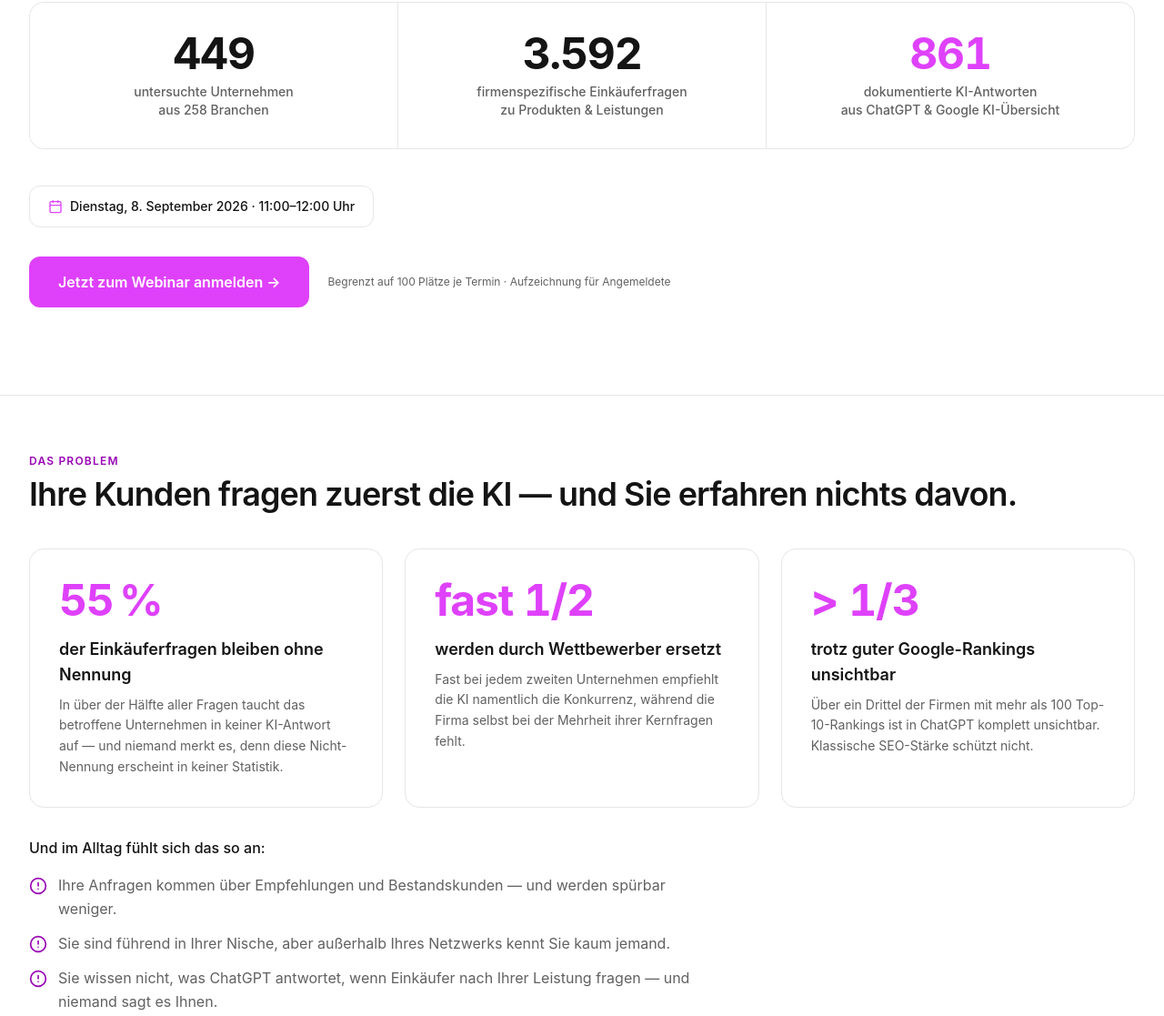
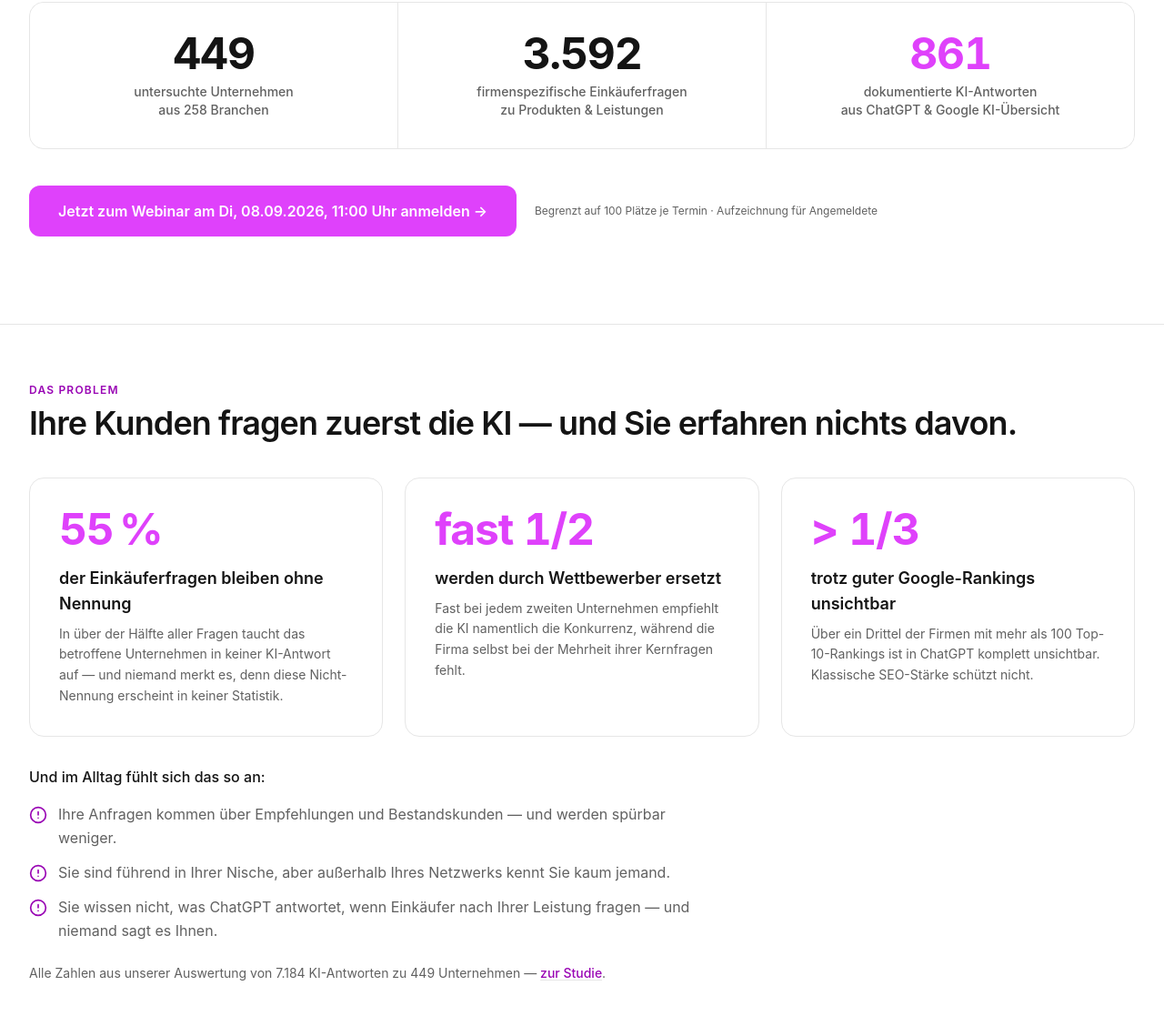
Before and after one commit to qivox1/codaai-new, an Astro site: page /webinar in a window 1280 px wide. Shown: the part 923-2040 px from the top of the page at 91% size. Built offline with nearby package versions, Linux system fonts and the light colour scheme; Astro itself is replaced by a stand-in of ours; a web font is replaced by a local one.

Commit message:
Update webinar registration text and date

```diff
--- a/src/pages/webinar.astro
+++ b/src/pages/webinar.astro
@@ -216,18 +216,9 @@
           </div>
         </dl>
 
-        <div class="mt-10 flex flex-wrap items-center gap-4">
-          {slots.map((s) => (
-            <span class="inline-flex items-center gap-2 rounded-xl border border-border bg-card px-5 py-3 text-sm font-medium text-foreground">
-              <svg class="h-4 w-4 text-cta" viewBox="0 0 24 24" fill="none" stroke="currentColor" stroke-width="2" aria-hidden="true"><rect x="3" y="4" width="18" height="18" rx="2"/><path d="M16 2v4M8 2v4M3 10h18"/></svg>
-              {s.day}, {s.date} · {s.time}
-            </span>
-          ))}
-        </div>
-
-        <div class="mt-8 flex flex-wrap items-center gap-5">
+        <div class="mt-10 flex flex-wrap items-center gap-5">
           <a href="#anmeldung" class="inline-flex items-center gap-2 rounded-xl bg-cta px-8 py-4 text-base font-semibold text-white transition-opacity hover:opacity-90">
-            Jetzt zum Webinar anmelden →
+            Jetzt zum Webinar am Di, 08.09.2026, 11:00 Uhr anmelden →
           </a>
           <p class="text-xs text-muted-foreground">Begrenzt auf 100 Plätze je Termin · Aufzeichnung für Angemeldete</p>
         </div>
@@ -275,7 +266,7 @@
           ))}
         </div>
         <div class="mt-10">
-          <a href="#anmeldung" class="inline-flex items-center gap-2 rounded-xl bg-cta px-7 py-3.5 text-base font-semibold text-white transition-opacity hover:opacity-90">Jetzt zum Webinar anmelden →</a>
+          <a href="#anmeldung" class="inline-flex items-center gap-2 rounded-xl bg-cta px-7 py-3.5 text-base font-semibold text-white transition-opacity hover:opacity-90">Jetzt zum Webinar am Di, 08.09.2026, 11:00 Uhr anmelden →</a>
           <p class="mt-2 text-xs text-muted-foreground">Di, 08.09.2026 · 11:00 Uhr · Zoom</p>
         </div>
       </section>
@@ -298,7 +289,7 @@
           ))}
         </ul>
         <div class="mt-8">
-          <a href="#anmeldung" class="inline-flex items-center gap-2 rounded-xl bg-cta px-7 py-3.5 text-base font-semibold text-white transition-opacity hover:opacity-90">Jetzt zum Webinar anmelden →</a>
+          <a href="#anmeldung" class="inline-flex items-center gap-2 rounded-xl bg-cta px-7 py-3.5 text-base font-semibold text-white transition-opacity hover:opacity-90">Jetzt zum Webinar am Di, 08.09.2026, 11:00 Uhr anmelden →</a>
           <p class="mt-2 text-xs text-muted-foreground">Di, 08.09.2026 · 11:00 Uhr · Zoom</p>
         </div>
 
@@ -332,7 +323,7 @@
           ))}
         </ol>
         <div class="mt-10">
-          <a href="#anmeldung" class="inline-flex items-center gap-2 rounded-xl bg-cta px-7 py-3.5 text-base font-semibold text-white transition-opacity hover:opacity-90">Jetzt zum Webinar anmelden →</a>
+          <a href="#anmeldung" class="inline-flex items-center gap-2 rounded-xl bg-cta px-7 py-3.5 text-base font-semibold text-white transition-opacity hover:opacity-90">Jetzt zum Webinar am Di, 08.09.2026, 11:00 Uhr anmelden →</a>
           <p class="mt-2 text-xs text-muted-foreground">Di, 08.09.2026 · 11:00 Uhr · Zoom</p>
         </div>
       </section>
@@ -523,7 +514,7 @@
             </div>
           </div>
           <div class="mt-8">
-            <a href="#anmeldung" class="inline-flex items-center gap-2 rounded-xl bg-cta px-8 py-4 text-base font-semibold text-white transition-opacity hover:opacity-90">Jetzt zum Webinar anmelden →</a>
+            <a href="#anmeldung" class="inline-flex items-center gap-2 rounded-xl bg-cta px-8 py-4 text-base font-semibold text-white transition-opacity hover:opacity-90">Jetzt zum Webinar am Di, 08.09.2026, 11:00 Uhr anmelden →</a>
             <p class="mt-2 text-xs text-muted-foreground">Di, 08.09.2026 · 11:00 Uhr · Zoom</p>
           </div>
         </div>
```
